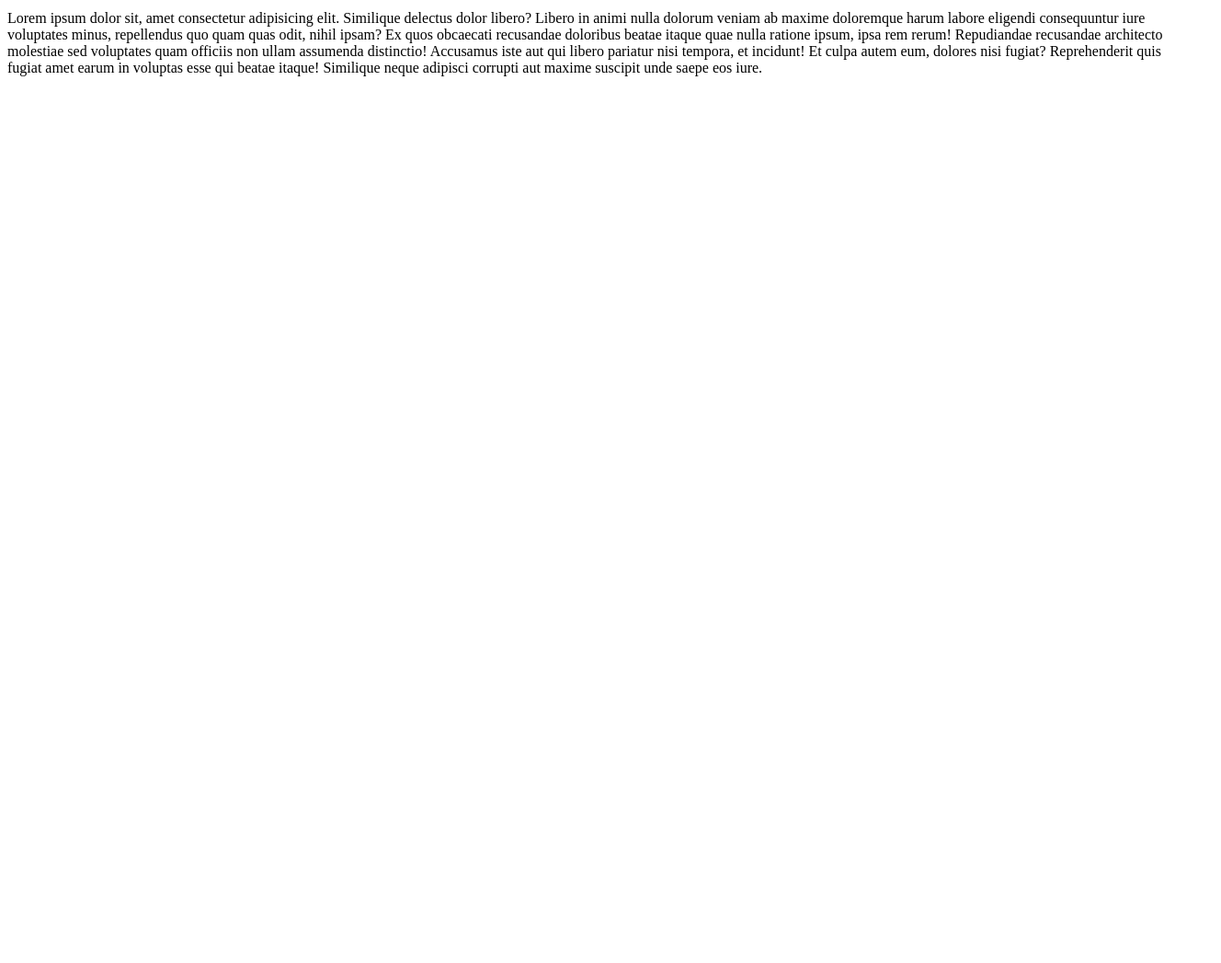
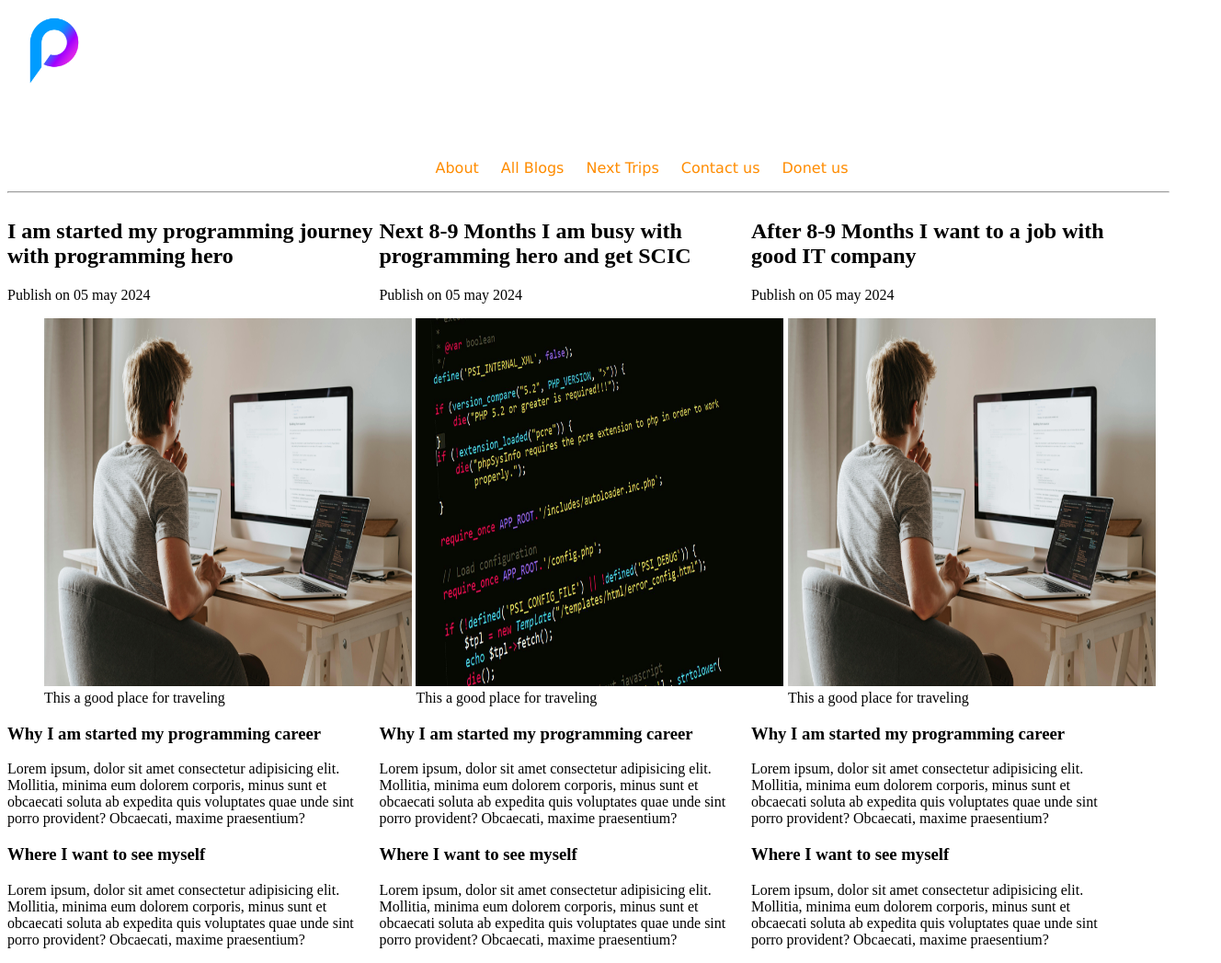
Before and after one commit to mehedi6-20022/practice-website-ph_1, a plain HTML site: page index.html in a window 1280 px wide. Shown: the part 5-1052 px from the top of the page at 92% size, 1328 px wide, since content can reach past the window. Before the commit the page ends 800 px from the top, so only its background shows below. Drawn offline with Linux system fonts and the light colour scheme.

Commit message:
Add value able blog for me

```diff
--- a/index.html
+++ b/index.html
@@ -4,8 +4,86 @@
     <meta charset="UTF-8">
     <meta name="viewport" content="width=device-width, initial-scale=1.0">
     <title>Practice Website PH-1</title>
+    <link rel="stylesheet" href="./styles/style.css">
+    <link rel="shortcut icon" href="./Images/favicon.png" type="image/x-icon">
 </head>
 <body>
-    <p>Lorem ipsum dolor sit, amet consectetur adipisicing elit. Similique delectus dolor libero? Libero in animi nulla dolorum veniam ab maxime doloremque harum labore eligendi consequuntur iure voluptates minus, repellendus quo quam quas odit, nihil ipsam? Ex quos obcaecati recusandae doloribus beatae itaque quae nulla ratione ipsum, ipsa rem rerum! Repudiandae recusandae architecto molestiae sed voluptates quam officiis non ullam assumenda distinctio! Accusamus iste aut qui libero pariatur nisi tempora, et incidunt! Et culpa autem eum, dolores nisi fugiat? Reprehenderit quis fugiat amet earum in voluptas esse qui beatae itaque! Similique neque adipisci corrupti aut maxime suscipit unde saepe eos iure.</p>
+    <header>
+        <nav>
+            <div class="logo">
+                <img width="100px", height="100px" src="./Images/favicon.png" alt="logo">
+            </div>
+            <ul>
+                <li><a href="index.html" target="_blank" rel="noopener noreferrer">About</a></li>
+                <li><a href="index.html" target="_blank" rel="noopener noreferrer">All Blogs</a></li>
+                <li><a href="index.html" target="_blank" rel="noopener noreferrer">Next Trips</a></li>
+                <li><a href="index.html" target="_blank" rel="noopener noreferrer">Contact us</a></li>
+                <li><a href="index.html" target="_blank" rel="noopener noreferrer">Donet us</a></li>
+            </ul>
+        </nav>
+    </header>
+    <hr>
+    <main>
+        <article>
+            <h1>I am started my programming journey with programming hero</h1>
+            <p>Publish on <time datetime="05-05-2024">05 may 2024</time></p>
+            <figure>
+                <img src="./Images/programing.jpg" alt="Article pic">
+                <figcaption>
+                    This a good place for traveling
+                </figcaption>
+            </figure>
+
+            <section>
+                <h3>Why I am started my programming career</h3>
+                <p>Lorem ipsum, dolor sit amet consectetur adipisicing elit. Mollitia, minima eum dolorem corporis, minus sunt et obcaecati soluta ab expedita quis voluptates quae unde sint porro provident? Obcaecati, maxime praesentium?</p>
+            </section>
+            <section>
+                <h3>Where I want to see myself</h3>
+                <p>Lorem ipsum, dolor sit amet consectetur adipisicing elit. Mollitia, minima eum dolorem corporis, minus sunt et obcaecati soluta ab expedita quis voluptates quae unde sint porro provident? Obcaecati, maxime praesentium?</p>
+            </section>
+        </article>
+
+        <article>
+            <h1>Next 8-9 Months I am busy with programming hero and get SCIC </h1>
+            <p>Publish on <time datetime="05-05-2024">05 may 2024</time></p>
+            <figure>
+                <img src="./Images/coding.jpg" alt="Article pic">
+                <figcaption>
+                    This a good place for traveling
+                </figcaption>
+            </figure>
+
+            <section>
+                <h3>Why I am started my programming career</h3>
+                <p>Lorem ipsum, dolor sit amet consectetur adipisicing elit. Mollitia, minima eum dolorem corporis, minus sunt et obcaecati soluta ab expedita quis voluptates quae unde sint porro provident? Obcaecati, maxime praesentium?</p>
+            </section>
+            <section>
+                <h3>Where I want to see myself</h3>
+                <p>Lorem ipsum, dolor sit amet consectetur adipisicing elit. Mollitia, minima eum dolorem corporis, minus sunt et obcaecati soluta ab expedita quis voluptates quae unde sint porro provident? Obcaecati, maxime praesentium?</p>
+            </section>
+        </article>
+
+        <article>
+            <h1>After 8-9 Months I want to a job with good IT company</h1>
+            <p>Publish on <time datetime="05-05-2024">05 may 2024</time></p>
+            <figure>
+                <img src="./Images/programing.jpg" alt="Article pic">
+                <figcaption>
+                    This a good place for traveling
+                </figcaption>
+            </figure>
+
+            <section>
+                <h3>Why I am started my programming career</h3>
+                <p>Lorem ipsum, dolor sit amet consectetur adipisicing elit. Mollitia, minima eum dolorem corporis, minus sunt et obcaecati soluta ab expedita quis voluptates quae unde sint porro provident? Obcaecati, maxime praesentium?</p>
+            </section>
+            <section>
+                <h3>Where I want to see myself</h3>
+                <p>Lorem ipsum, dolor sit amet consectetur adipisicing elit. Mollitia, minima eum dolorem corporis, minus sunt et obcaecati soluta ab expedita quis voluptates quae unde sint porro provident? Obcaecati, maxime praesentium?</p>
+            </section>
+        </article>
+
+    </main>
 </body>
 </html>
--- /dev/null
+++ b/styles/style.css
@@ -0,0 +1,24 @@
+header > nav > ul > li{
+   display: inline-block;
+   margin-left: 20px;
+   margin-top: 50px;
+}
+header > nav > ul {
+    text-align: center;
+    width: 100vw;
+}
+header > nav > ul > li > a{
+    text-decoration: none;
+    color: darkorange;
+    font-weight: 300;
+    font-family: 'Lucida Sans', 'Lucida Sans Regular', 'Lucida Grande', 'Lucida Sans Unicode', Geneva, Verdana, sans-serif;
+}
+main > article{
+    width: 500px;
+    float: left;
+    width: 32%;
+}
+main > article > figure > img{
+    width: 400px;
+    height: 400px;
+}
```
Also changed, not shown: Images/coding.jpg (added), Images/favicon.png (added), Images/programing.jpg (added), 1 other file.
